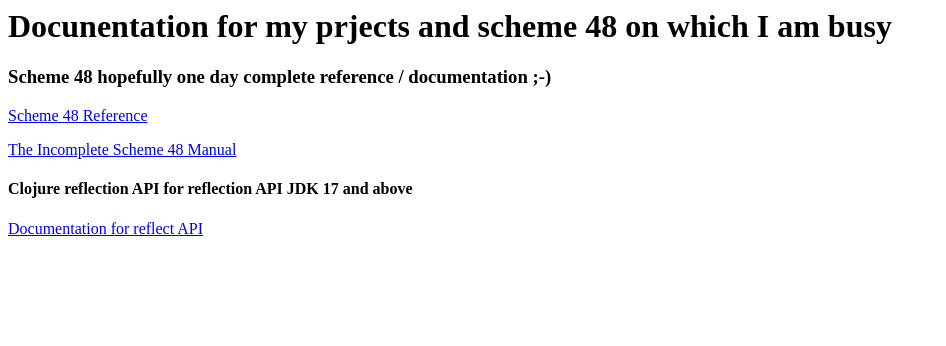
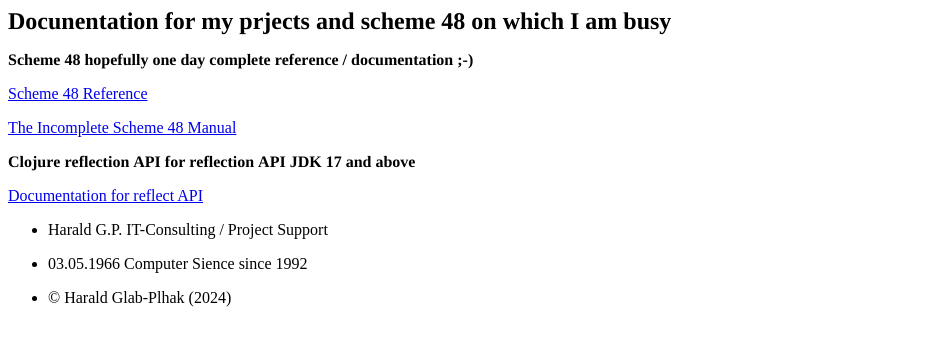
Before and after one commit to hglabplh-tech/hglabplh-tech.github.io, a plain HTML site: page index.html in a window 1280 px wide. Shown: the whole page, without its empty margins (0-946 px from the left). Drawn offline with Linux system fonts and the light colour scheme.

Commit message:
dateted up index htmls

```diff
--- a/index.html
+++ b/index.html
@@ -1,20 +1,49 @@
+<!DOCTYPE html PUBLIC "-//W3C//DTD HTML 4.01//EN" "http://www.w3.org/TR/html4/strict.dtd">
 <html>
-<h1>Docunentation for my prjects and scheme 48 on which I am busy </h1>
-<h3>Scheme 48 hopefully one day complete reference / documentation ;-) </h3>
-<div>
+<head>
+  <meta http-equiv="Content-Type" content="text/html; charset=utf-8">
+  <meta http-equiv="Content-Style-Type" content="text/css">
+  <title></title>
+  <meta name="Generator" content="Cocoa HTML Writer">
+  <meta name="CocoaVersion" content="2575.2">
+  <style type="text/css">
+    p.p3 {margin: 0.0px 0.0px 12.0px 0.0px; font: 12.0px Times; color: #0000e9; -webkit-text-stroke: #0000e9}
+    p.p5 {margin: 0.0px 0.0px 12.0px 0.0px; font: 12.0px Times; -webkit-text-stroke: #000000; min-height: 14.0px}
+    p.p6 {margin: 0.0px 0.0px 12.0px 0.0px; font: 12.0px Times; -webkit-text-stroke: #000000}
+    span.s1 {font-kerning: none}
+    span.s2 {text-decoration: underline ; font-kerning: none}
+  </style>
+</head>
+<body>
+<h1 style="margin: 0.0px 0.0px 16.1px 0.0px; font: 24.0px Times; -webkit-text-stroke: #000000"><span class="s1"><b>Docunentation for my prjects and scheme 48 on which I am busy</b></span></h1>
+<h3 style="margin: 0.0px 0.0px 14.0px 0.0px; font: 16.0px Times; -webkit-text-stroke: #000000"><span class="s1"><b>Scheme 48 hopefully one day complete reference / documentation ;-)</b></span></h3>
+<p><a href="file:///Users/hglabplh/IdeaProjects/hglabplh-tech.github.io/s48reference">Scheme 48 Reference</a></p>
+<p><a href="https://www.s48.org/1.8/manual/manual.html">The Incomplete Scheme 48 Manual</a></p>
+
+<h4 style="margin: 0.0px 0.0px 16.0px 0.0px; font: 16.0px Times; -webkit-text-stroke: #000000"><span class="s1"><b>Clojure reflection API for reflection API JDK 17 and above</b></span></h4>
+<p><a href="file:///Users/hglabplh/IdeaProjects/hglabplh-tech.github.io/IE.New.Clojure-reflect">Documentation for reflect API</a></p>
 <p>
-<a href="./s48reference">Scheme 48 Reference</a>
+<ul>
+
+<li>
+
+<p>Harald G.P. IT-Consulting / Project Support</p>
+
+</li>
+
+<li>
+
+<p>03.05.1966 Computer Sience since 1992</p>
+
+</li>
+
+<li>
+
+<p>© Harald Glab-Plhak (2024)</p>
+
+</li>
+
+</ul>
 </p>
-<p>
-<a href="https://www.s48.org/1.8/manual/manual.html">The Incomplete Scheme 48 Manual</a>
-</p>
-</div>
-<div>
-<h4>Clojure reflection API for reflection API JDK 17 and above</h4>
-<div>
-<p>
-<a href="./IE.New.Clojure-reflect" >Documentation for reflect API</a>
-</p>
-</div>
-</div>
+</body>
 </html>
```
Also changed, not shown: s48reference/index.html (+2 -16 lines), 1 other file.
